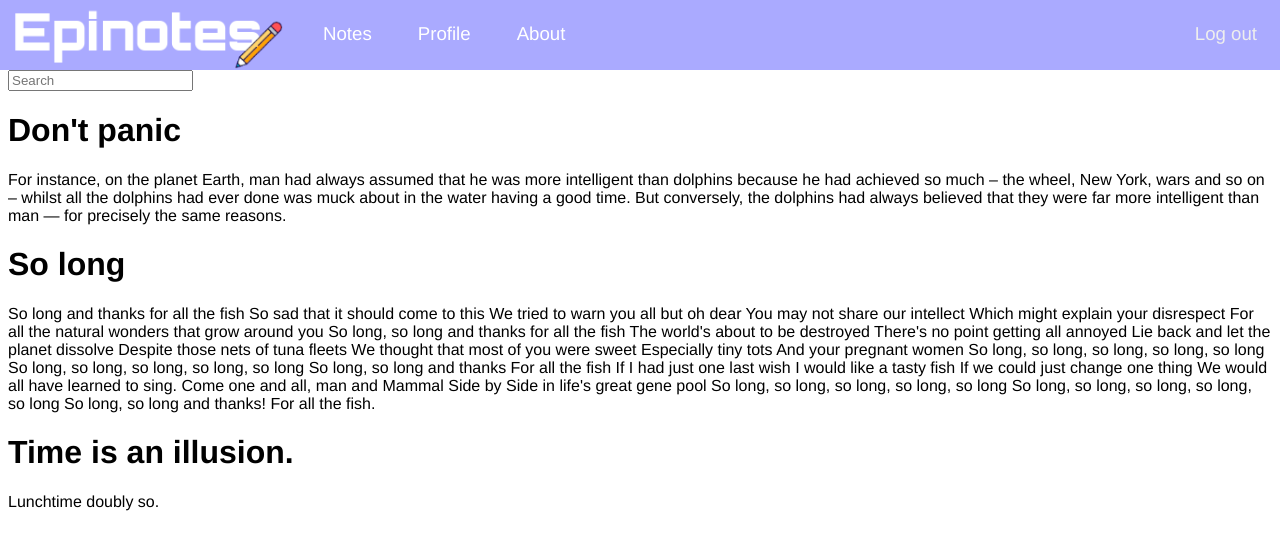
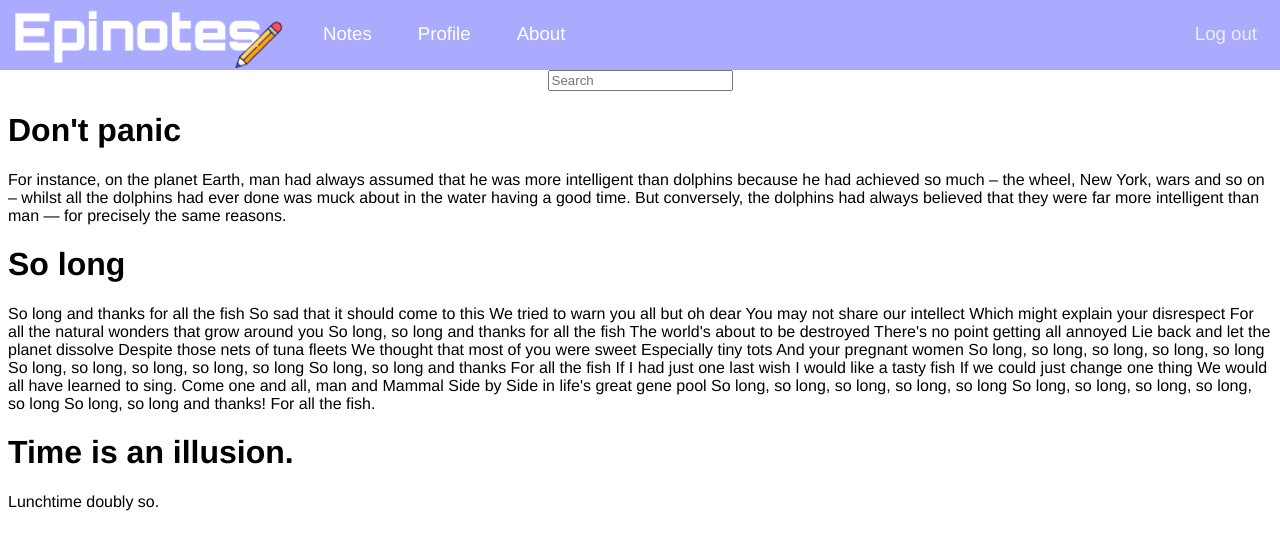
Before and after one commit to RobinEpitech/WK-FrontEnd, a plain HTML site: page www/index.html in a window 1280 px wide. Drawn offline with Linux system fonts and the light colour scheme.

Commit message:
Update master.css

```diff
--- a/www/css/master.css
+++ b/www/css/master.css
@@ -36,5 +36,5 @@ div > div.container{
 }
 
 div > div.centered {
-    align-self: center;
+    text-align: center;
 }
```
